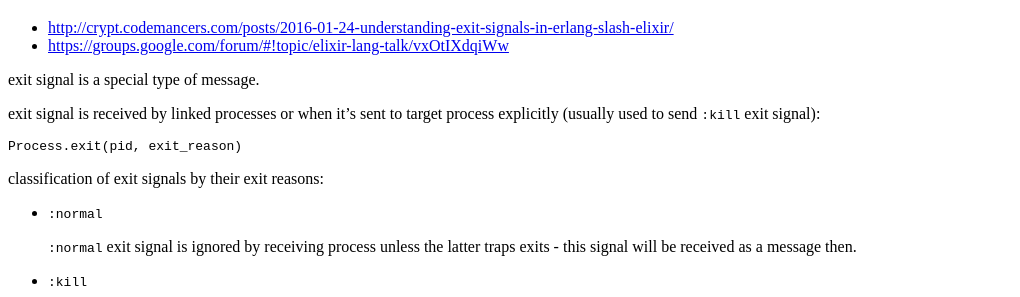
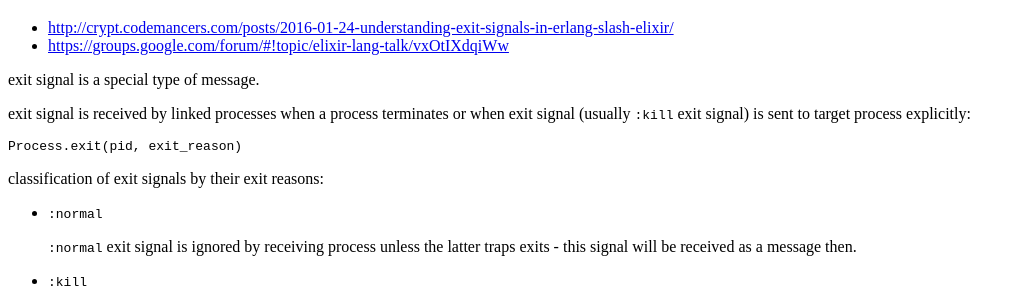
Before and after one commit to tap349/tap349.github.io, a Jekyll site: the page built from _posts/2017-05-28-elixir-otp.md, in a window 1280 px wide. Shown: the part 1598-1895 px from the top of the page, without its empty margins (0-1020 px from the left). Built offline with Jekyll 4.4.1, drawn with Linux system fonts in a browser that asks for light colours.

Commit message:
update 2017-06-12_12:04:55

````diff
--- a/_posts/2017-05-28-elixir-otp.md
+++ b/_posts/2017-05-28-elixir-otp.md
@@ -103,8 +103,8 @@ Task is not a GenServer but you can use GenServer as a Task.
 
 exit signal is a special type of message.
 
-exit signal is received by linked processes or when it's sent to
-target process explicitly (usually used to send `:kill` exit signal):
+exit signal is received by linked processes when a process terminates or when
+exit signal (usually `:kill` exit signal) is sent to target process explicitly:
 
 ```elixir
 Process.exit(pid, exit_reason)
````
